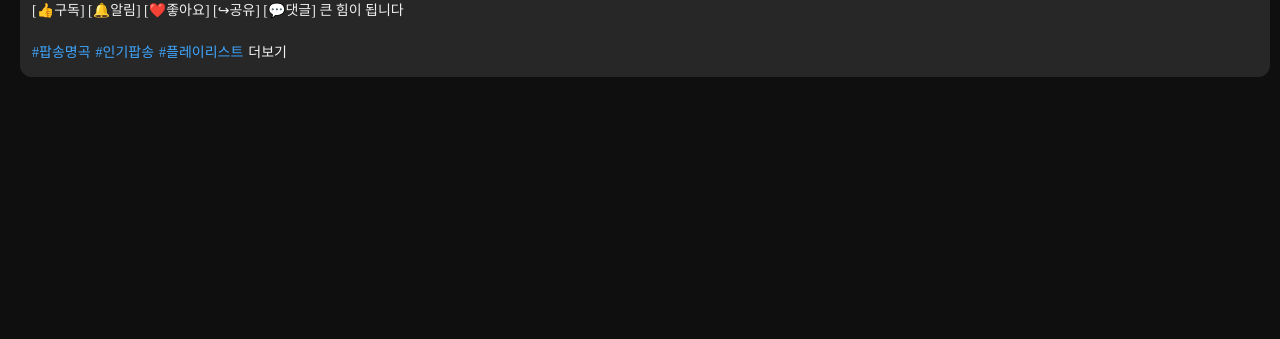
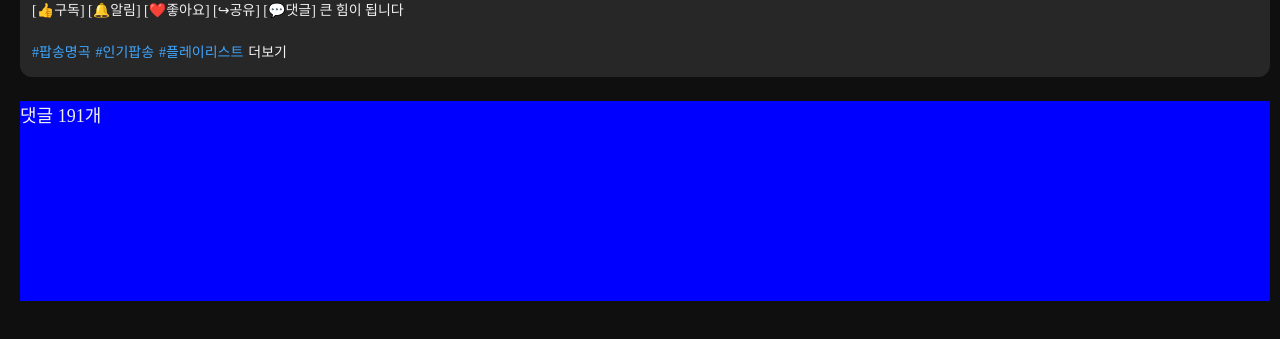
Before and after one commit to sikkzz/wetube-frontend, a React (Create React App) app: page /detail in a window 1280 px wide. Shown: the part 857-1196 px from the top of the page. Built offline with nearby package versions, Linux system fonts and the light colour scheme.

Commit message:
detail comment icon 추가, 작업중

```diff
--- a/src/components/Detail/Detail.jsx
+++ b/src/components/Detail/Detail.jsx
@@ -16,7 +16,6 @@ const Detail = () => {
           </div>
 
           <div className="detail_content_info_container">
-
             <div className="detail_content_title">
               <div className="detail_content_title_tag_container">
                 <a href="#!">#팝송명곡</a>
@@ -26,7 +25,6 @@ const Detail = () => {
               <div className="detail_content_title_container">
                 <h1>팝송 명곡 베스트 100곡 모두 해석해버리기 | PLAYLIST</h1>
               </div>
-
             </div>
 
             <div className="detail_content_profile_container">
@@ -34,7 +32,7 @@ const Detail = () => {
                 <div className="detail_content_profile_owner_wrapper">
                   <a href="#!" className="profile_owner_link">
                     <div className="profile_owner_image_container">
-                      <img src={Image} alt="owner_image"/>
+                      <img src={Image} alt="owner_image" />
                     </div>
                   </a>
                   <div className="profile_owner_channel_info">
@@ -47,19 +45,19 @@ const Detail = () => {
                   </div>
                 </div>
 
-                <div id="subscribe-button" className="detail_content_sub_button_container">
-                  <div className="detail_content_sub_button">
-                    구독
-                  </div>
+                <div
+                  id="subscribe-button"
+                  className="detail_content_sub_button_container"
+                >
+                  <div className="detail_content_sub_button">구독</div>
                 </div>
-
               </div>
 
               <div className="detail_content_profile_action">
                 <div className="detail_content_profile_action_menu">
                   <div className="detail_content_profile_action_button_up">
-                      <Icons.RiThumbUpLine size={22} color="#fff" />
-                      <p>2.8만</p>
+                    <Icons.RiThumbUpLine size={22} color="#fff" />
+                    <p>2.8만</p>
                   </div>
                   <div className="detail_content_profile_action_button_down">
                     <Icons.RiThumbDownLine size={22} color="#fff" />
@@ -73,11 +71,10 @@ const Detail = () => {
                     <p>오프라인 저장</p>
                   </div>
                   <div className="detail_content_profile_action_button_more">
-                    <Icons.AiOutlineEllipsis size={22} color="#fff"/>
+                    <Icons.AiOutlineEllipsis size={22} color="#fff" />
                   </div>
                 </div>
               </div>
-
             </div>
 
             <div className="detail_content_description_container">
@@ -92,7 +89,10 @@ const Detail = () => {
 
                 <div className="detail_content_description_snippet_container">
                   <div className="detail_content_description_snippet_data">
-                    <span>[👍구독] [🔔알림] [❤️좋아요] [↪공유] [💬댓글] 큰 힘이 됩니다</span>
+                    <span>
+                      [👍구독] [🔔알림] [❤️좋아요] [↪공유] [💬댓글] 큰 힘이
+                      됩니다
+                    </span>
                   </div>
                   <div className="detail_content_description_snippet_tag">
                     <a href="#!">#팝송명곡</a>
@@ -101,13 +101,22 @@ const Detail = () => {
                     <a href="#!">더보기</a>
                   </div>
                 </div>
-
               </div>
             </div>
-
           </div>
 
-          <div className="detail_content_comment_container"></div>
+          <div className="detail_content_comment_container">
+            <div className="detail_content_comment_header">
+              <div className="detail_content_comment_header_title">
+                <h2>
+                  <span>댓글 </span>
+                  <span>191</span>
+                  <span>개</span>
+                </h2>
+              </div>
+            </div>
+            <div className="detail_content_comment_main"></div>
+          </div>
         </div>
         <div className="detail_playlist_container"></div>
       </div>
--- a/src/components/Detail/Detail.scss
+++ b/src/components/Detail/Detail.scss
@@ -21,6 +21,10 @@
     video {
         width: 100%;
     }
+}
+
+.detail_content_info_container{
+    margin-bottom: 24px;
 }
 
 .detail_content_title {
@@ -232,7 +236,7 @@
     margin-bottom: 4px;
 }
 
-.detail_content_description_snippet_container{
+.detail_content_description_snippet_container {
     line-height: 1.4rem;
 }
 
@@ -253,6 +257,32 @@
     }
 }
 
+.detail_content_comment_container{
+    width: 1250px;
+    height: 200px;
+    background: blue;
+}
+
+.detail_content_comment_header{
+    margin-bottom: 32px;
+    display: flex;
+    flex-direction: column;
+}
+
+.detail_content_comment_header_title{
+    margin-bottom: 24px;
+    display: flex;
+    flex-direction: row;
+    align-items: center;
+
+    h2{
+        margin-right: 32px;
+        color: var(--text-primary);
+        font-size: 18px;
+        font-weight: 400;
+    }
+}
+
 
 
 .detail_playlist_container {
--- a/src/constants/icon/Icon.js
+++ b/src/constants/icon/Icon.js
@@ -28,6 +28,8 @@ import { SlActionRedo } from "react-icons/sl";
 import { TfiDownload } from "react-icons/tfi";
 import { AiOutlineEllipsis } from "react-icons/ai";
 
+import { MdOutlineSort } from "react-icons/md";
+
 const exportIcons = {
   BsSearch,
   FaBars,
@@ -55,6 +57,7 @@ const exportIcons = {
   SlActionRedo,
   TfiDownload,
   AiOutlineEllipsis,
+  MdOutlineSort,
 };
 
 export default exportIcons;
```
